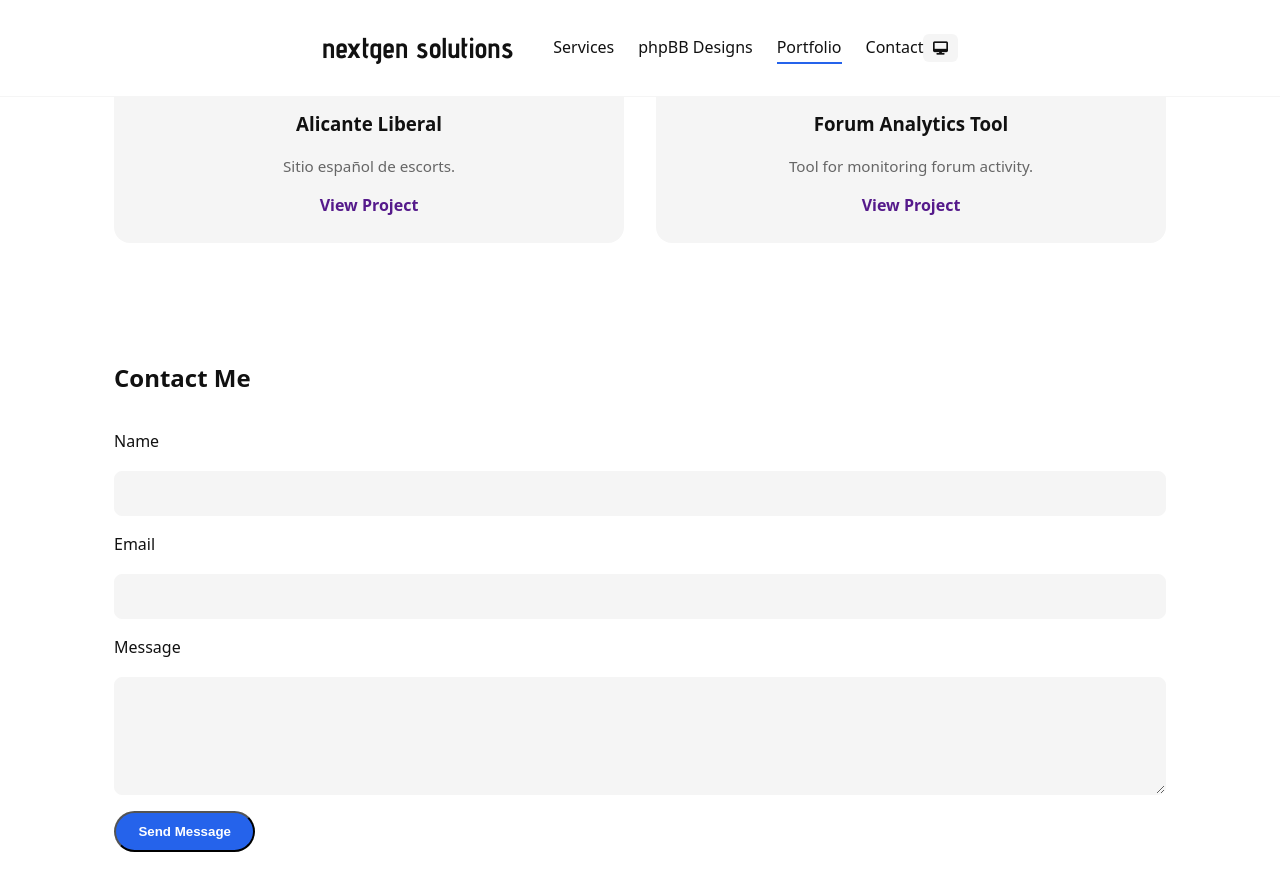
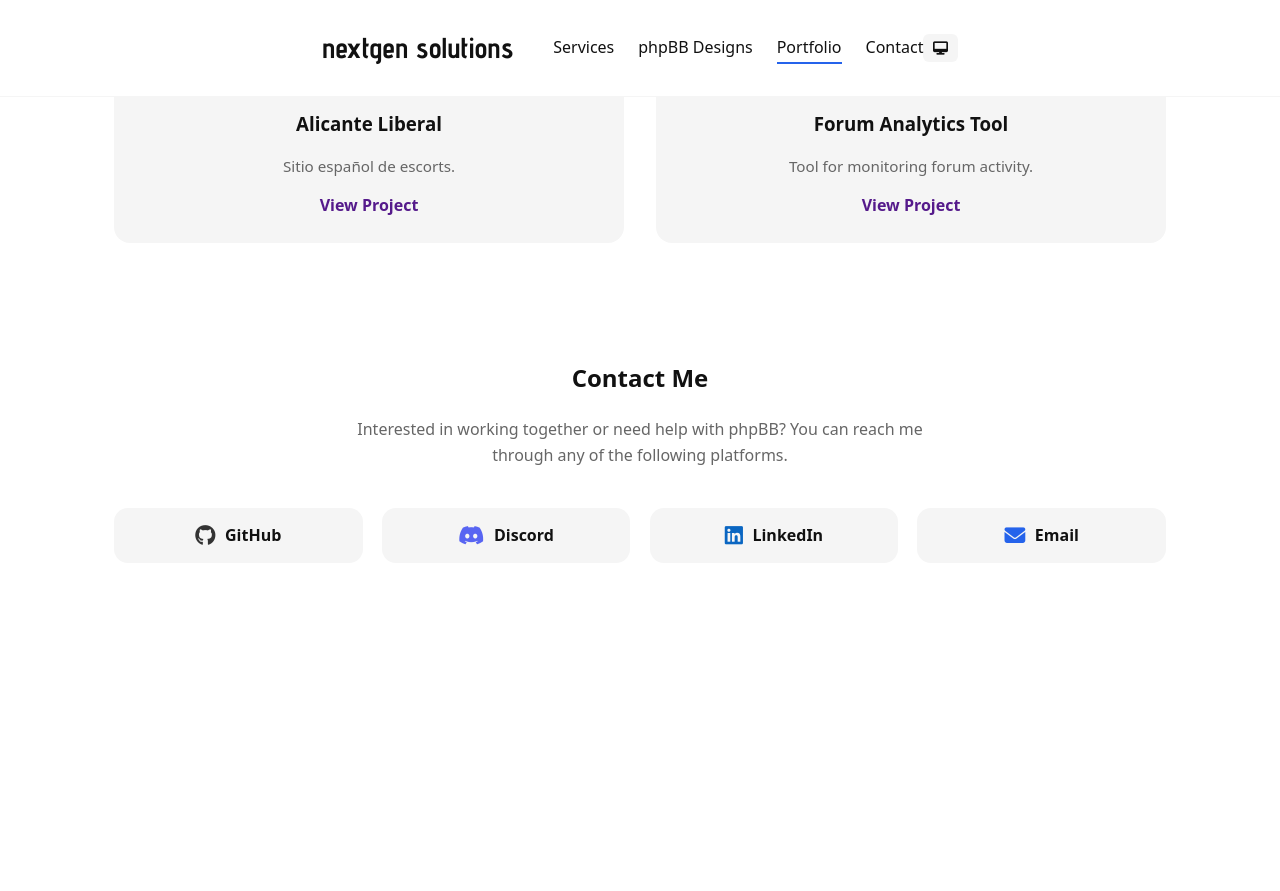
Before and after one commit to nextgen-solutions-gt/nextgen-solutions-gt.github.io, a Jekyll site: the page built from index.md, in a window 1280 px wide and 900 px high, scrolled down 3978 px. Shown: the top 891 px of the window. Built offline with Jekyll 4.4.1, drawn with Linux system fonts in a browser that asks for light colours; after the commit the page ends 4589 px from its top, so only the background shows below that; grey boxes are pictures that could not be loaded.

Commit message:
Contact form to social network's

```diff
--- a/assets/css/style.css
+++ b/assets/css/style.css
@@ -409,23 +409,51 @@ h1 {
   font-size: 0.95rem;
 }
 
-.contact-form {
-  display: flex;
-  flex-direction: column;
-  gap: 1rem;
-  margin-top: 2rem;
+.contact {
+  text-align: center;
 }
 
-.contact-form input,
-.contact-form textarea {
-  padding: 0.8rem 1rem;
-  border: 1px solid var(--border);
-  border-radius: 8px;
-  font-size: 1rem;
+.contact-text {
+  max-width: 600px;
+  margin: 1rem auto 2.5rem;
+  color: var(--muted);
+}
+
+.contact-socials {
+  display: grid;
+  grid-template-columns: repeat(auto-fit, minmax(180px, 1fr));
+  gap: 1.2rem;
+}
+
+.social {
+  display: flex;
+  align-items: center;
+  justify-content: center;
+  gap: 0.6rem;
+  padding: 0.9rem 1.2rem;
+  border-radius: 14px;
   background: var(--card);
   color: var(--text);
+  text-decoration: none;
+  font-weight: 600;
+  transition: transform 0.3s ease, box-shadow 0.3s ease;
 }
 
-.contact-form button {
-  align-self: flex-start;
+.social i {
+  font-size: 1.3rem;
 }
+
+.social:hover {
+  transform: translateY(-4px);
+  box-shadow: 0 10px 30px rgba(0,0,0,.15);
+}
+
+/* Colores sutiles por red */
+.social.github i { color: #333; }
+.social.discord i { color: #5865F2; }
+.social.linkedin i { color: #0A66C2; }
+.social.email i { color: var(--primary); }
+
+[data-theme="dark"] .social.github i {
+  color: #e5e7eb;
+}
--- a/index.md
+++ b/index.md
@@ -97,16 +97,30 @@ title: nextgen solutions
 <section id="contact" class="contact container">
   <h2 class="section-title">Contact Me</h2>
 
-  <form action="https://formspree.io/f/YOUR_FORM_ID" method="POST" class="contact-form reveal">
-    <label for="name">Name</label>
-    <input type="text" id="name" name="name" required>
+  <p class="contact-text">
+    Interested in working together or need help with phpBB?
+    You can reach me through any of the following platforms.
+  </p>
 
-    <label for="email">Email</label>
-    <input type="email" id="email" name="_replyto" required>
+  <div class="contact-socials reveal">
+    <a href="https://github.com/yourusername" target="_blank" class="social github">
+      <i class="fa-brands fa-github"></i>
+      GitHub
+    </a>
 
-    <label for="message">Message</label>
-    <textarea id="message" name="message" rows="5" required></textarea>
+    <a href="https://discord.com/users/YOUR_ID" target="_blank" class="social discord">
+      <i class="fa-brands fa-discord"></i>
+      Discord
+    </a>
 
-    <button type="submit" class="btn primary">Send Message</button>
-  </form>
+    <a href="https://www.linkedin.com/in/yourprofile" target="_blank" class="social linkedin">
+      <i class="fa-brands fa-linkedin"></i>
+      LinkedIn
+    </a>
+
+    <a href="mailto:contact@yourdomain.com" class="social email">
+      <i class="fa-solid fa-envelope"></i>
+      Email
+    </a>
+  </div>
 </section>
```
